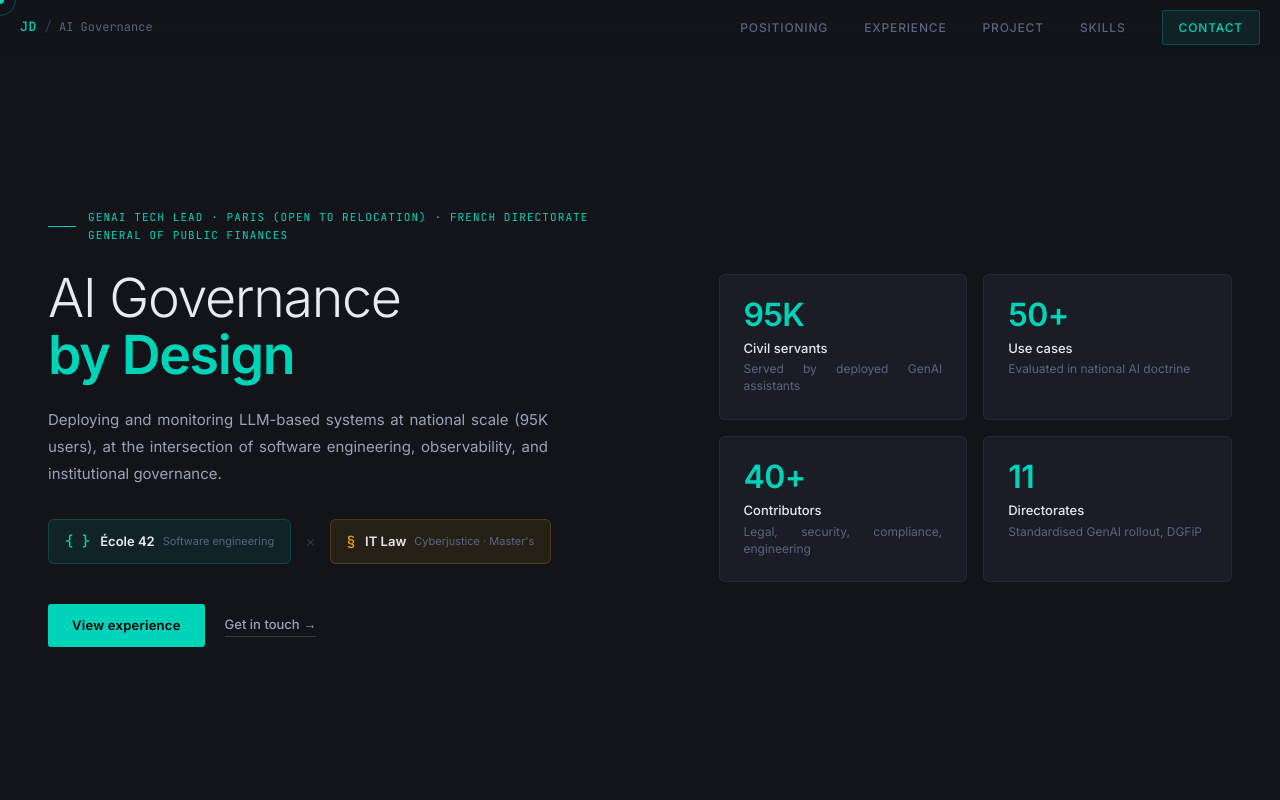
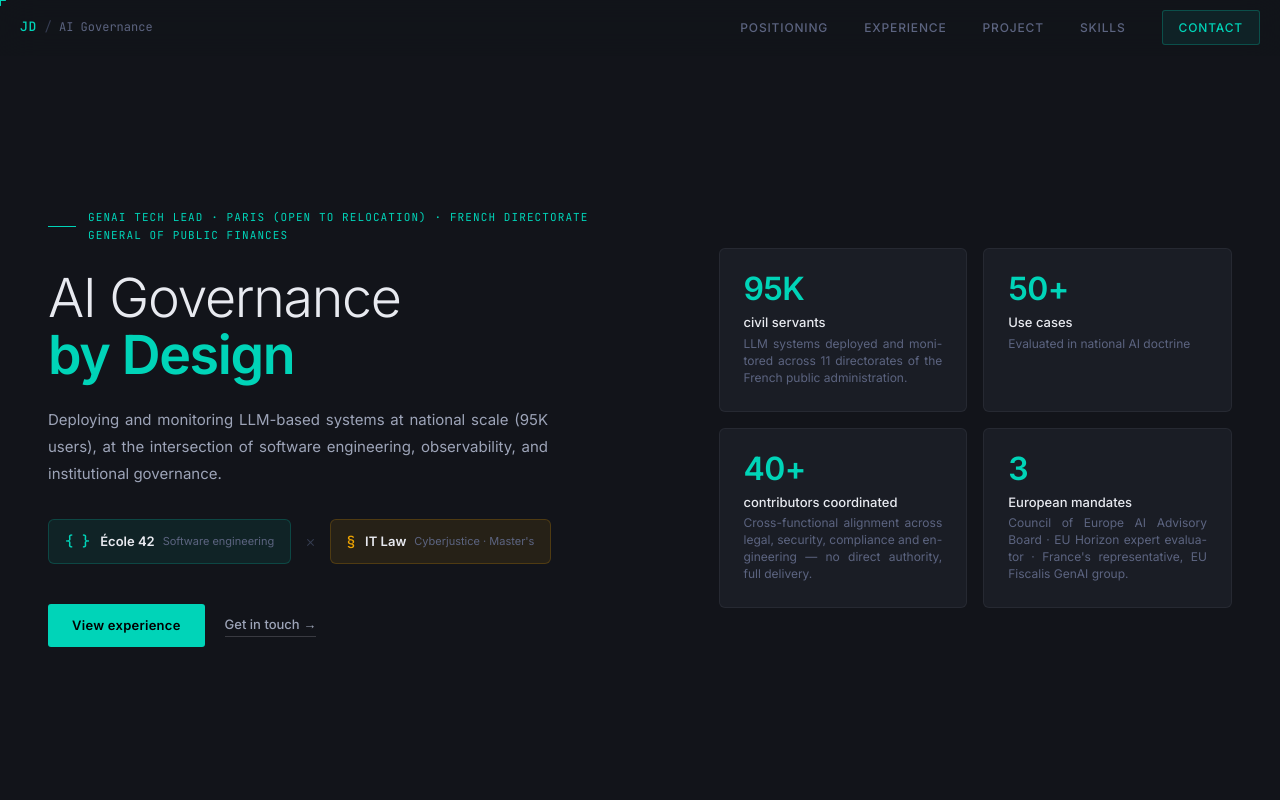
Before and after one commit to JehanneDussert/portfolio, a Vue app: page / in a window 1280 px wide. Shown: the top 800 px of the page. Built offline with nearby package versions, Linux system fonts and the light colour scheme.

Commit message:
fix: cards title + cursor

```diff
--- a/src/assets/css/main.css
+++ b/src/assets/css/main.css
@@ -34,28 +34,33 @@ body {
   -webkit-font-smoothing: antialiased;
   cursor: none;
 }
-a { color: inherit; text-decoration: none; }
+a { color: inherit; text-decoration: none; cursor: none; }
+button, [data-hover], input, textarea, select, label { cursor: none; }
 ::selection { background: var(--teal); color: #000; }
 
 #cursor {
   position: fixed; top: 0; left: 0;
-  width: 8px; height: 8px;
-  background: var(--teal); border-radius: 50%;
+  width: 12px; height: 12px;
   pointer-events: none; z-index: 9999;
   transform: translate(-50%,-50%);
+  transition: transform .15s var(--ease), opacity .2s;
+}
+#cursor::before,
+#cursor::after {
+  content: '';
+  position: absolute;
+  background: var(--teal);
+  border-radius: 1px;
   transition: width .18s var(--ease), height .18s var(--ease), background .18s;
 }
-#cursor-ring {
-  position: fixed; top: 0; left: 0;
-  width: 32px; height: 32px;
-  border: 1px solid var(--teal); border-radius: 50%;
-  pointer-events: none; z-index: 9998;
-  transform: translate(-50%,-50%);
-  transition: width .25s var(--ease), height .25s var(--ease), opacity .2s, border-color .2s;
-  opacity: 0.3;
-}
-body.cursor-hover #cursor { width: 5px; height: 5px; background: var(--amber); }
-body.cursor-hover #cursor-ring { width: 44px; height: 44px; border-color: var(--amber); opacity: 0.18; }
+#cursor::before { top: 50%; left: 0; width: 12px; height: 1px; margin-top: -0.5px; }
+#cursor::after  { left: 50%; top: 0; width: 1px; height: 12px; margin-left: -0.5px; }
+#cursor-ring { display: none; }
+body.cursor-hover #cursor::before,
+body.cursor-hover #cursor::after { background: var(--amber); }
+body.cursor-hover #cursor::before { width: 16px; }
+body.cursor-hover #cursor::after  { height: 16px; }
+body.cursor-hover #cursor { transform: translate(-50%,-50%) rotate(45deg); }
 
 .reveal { opacity: 0; transform: translateY(16px); transition: opacity .5s var(--ease), transform .5s var(--ease); }
 .reveal.visible { opacity: 1; transform: none; }
--- a/src/components/HeroSection.vue
+++ b/src/components/HeroSection.vue
@@ -53,10 +53,10 @@
 
 <script setup lang="ts">
 const stats = [
-  { num: '95K', label: 'Civil servants', sub: 'Served by deployed GenAI assistants' },
+  { num: '95K', label: 'civil servants', sub: 'LLM systems deployed and monitored across 11 directorates of the French public administration.' },
   { num: '50+', label: 'Use cases', sub: 'Evaluated in national AI doctrine' },
-  { num: '40+', label: 'Contributors', sub: 'Legal, security, compliance, engineering' },
-  { num: '11',  label: 'Directorates', sub: 'Standardised GenAI rollout, DGFiP' },
+  { num: '40+', label: 'contributors coordinated', sub: 'Cross-functional alignment across legal, security, compliance and engineering — no direct authority, full delivery.' },
+  { num: '3', label: 'European mandates', sub: 'Council of Europe AI Advisory Board · EU Horizon expert evaluator · France\'s representative, EU Fiscalis GenAI group.' },
 ]
 </script>
 
```
